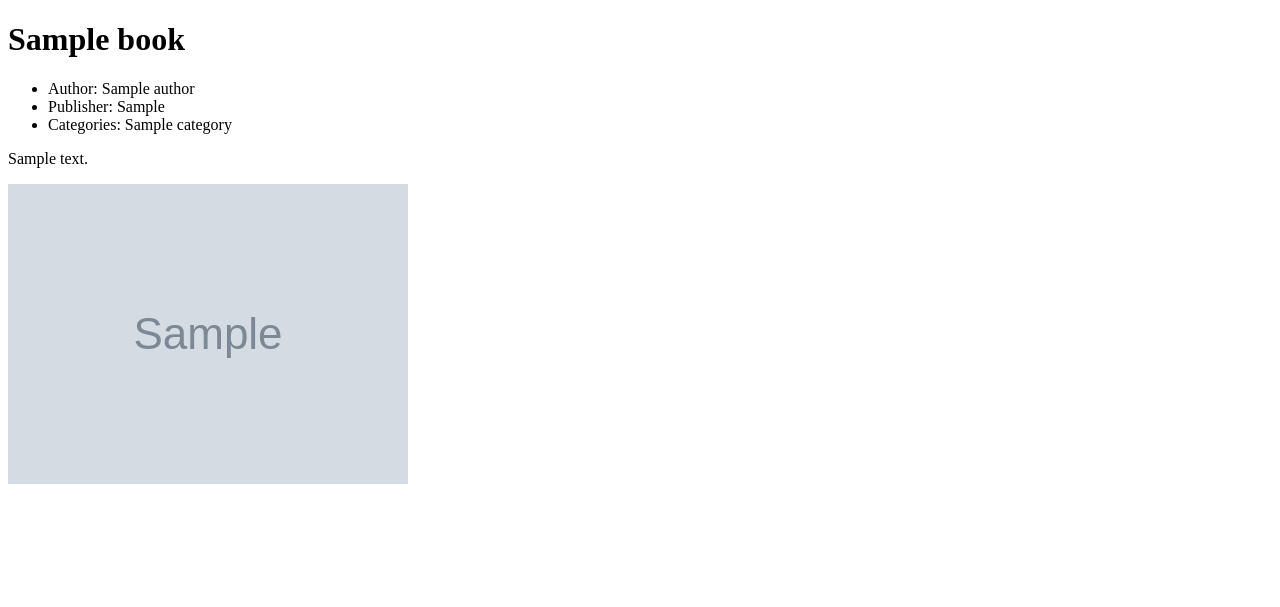
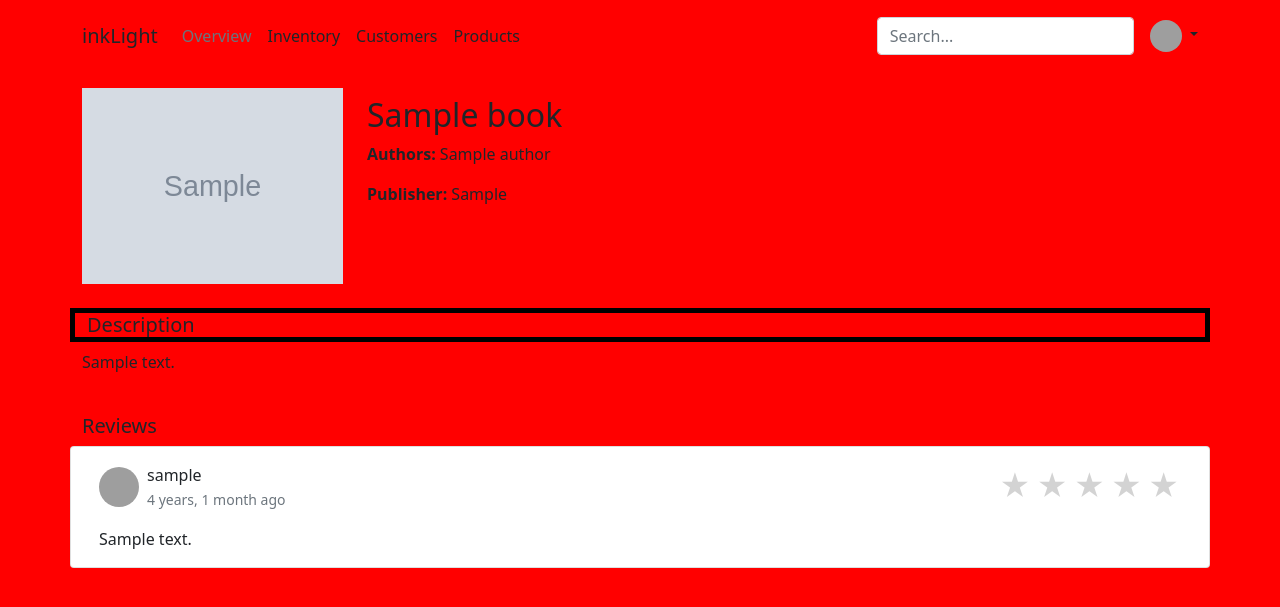
Before and after one commit to ahmed-kaif/inklight, a Django app: page /books/1 in a window 1280 px wide. Shown: the top 607 px of the page. Run offline with Django 5.2, Linux system fonts and the light colour scheme; tables that the repository leaves empty hold one stand-in row (values such as "Sample post"); grey boxes marked "Sample" are stand-in pictures; some libraries are stand-ins or nearby versions; grey boxes are pictures that could not be loaded.

Commit message:
book details and reviews added

```diff
--- a/books/admin.py
+++ b/books/admin.py
@@ -1,7 +1,7 @@
 from django.contrib import admin
 from import_export import resources, fields, widgets
 from import_export.admin import ImportExportModelAdmin
-from .models import Book, Author, Category, Review
+from .models import Book, Author, Category, Review, Sentiment
 
 # Register your models here.
 
@@ -39,3 +39,5 @@ class BookAdmin(ImportExportModelAdmin):
 admin.site.register(Book, BookAdmin)
 admin.site.register(Author)
 admin.site.register(Category)
+admin.site.register(Review)
+admin.site.register(Sentiment)
--- a/books/models.py
+++ b/books/models.py
@@ -41,11 +41,23 @@ class Book(models.Model):
         return self.title
 
 
+class Sentiment(models.Model):
+    title = models.CharField(max_length=200)
+    value = models.SmallIntegerField()
+
+    def __str__(self):
+        return self.title
+
+
 class Review(models.Model):
     user = models.ForeignKey(User, on_delete=models.CASCADE)
     book = models.ForeignKey(Book, on_delete=models.CASCADE)
     rating = models.PositiveIntegerField(choices=[(i, i) for i in range(1, 6)])
-    comment = models.TextField()
+    text = models.TextField()
+    sentiment = models.ForeignKey(
+        Sentiment, on_delete=models.SET_NULL, null=True, blank=True
+    )
+    created_at = models.DateTimeField(auto_now_add=True)
 
     def __str__(self):
         return f"Review for {self.book.title}"
--- a/books/urls.py
+++ b/books/urls.py
@@ -5,6 +5,4 @@ urlpatterns = [
     path("", views.index, name="index"),
     path("books/", views.book_list, name="book-list"),
     path("books/<pk>", views.book_details, name="book-details"),
-    path("accounts/", include("allauth.urls")),
-    path("dashboard/", views.dashboard, name="dashboard"),
 ]
--- a/books/views.py
+++ b/books/views.py
@@ -1,7 +1,7 @@
 from django.shortcuts import render
 from django.core import serializers
 from django.http import HttpResponse, JsonResponse
-from .models import Book
+from .models import Book, Review
 
 # Create your views here.
 
@@ -24,8 +24,10 @@ def book_list(request):
 
 def book_details(request, pk):
     book = Book.objects.get(id=pk)
+    reviews = Review.objects.filter(book__id=book.id)
     context = {
         "book": book,
+        "reviews": reviews,
     }
     return render(request, "book_details.html", context)
 
--- /dev/null
+++ b/static/books/css/styles.css
@@ -0,0 +1,26 @@
+.rating {
+  display: inline-block;
+  unicode-bidi: bidi-override;
+  color: lightgrey;
+  font-size: 30px;
+  width: 30px;
+  margin-right: 3px;
+}
+
+.rating:hover,
+.rating:hover ~ .rating {
+  color: #f39c12;
+}
+
+.rating.filled,
+.rating.filled ~ .rating {
+  color: #f39c12;
+}
+
+.test {
+  border: 5px solid black;
+}
+
+body {
+  background-color: red;
+}
--- /dev/null
+++ b/templates/base.html
@@ -0,0 +1,56 @@
+{% load static %}
+
+<!DOCTYPE html>
+<html lang="en">
+<head>
+    <meta charset="UTF-8">
+    <meta name="viewport" content="width=device-width, initial-scale=1.0">
+    <title>Document</title>
+    <link href="https://cdn.jsdelivr.net/npm/bootstrap@5.0.2/dist/css/bootstrap.min.css" rel="stylesheet" integrity="sha384-EVSTQN3/azprG1Anm3QDgpJLIm9Nao0Yz1ztcQTwFspd3yD65VohhpuuCOmLASjC" crossorigin="anonymous">
+    <link rel="stylesheet" href="{% static 'css/styles.css' %}">
+  </head>
+<body>
+    <header class="p-3 mb-3">
+        <div class="container">
+          <div class="d-flex flex-wrap align-items-center justify-content-center justify-content-lg-start">
+            <a href="/" class="d-flex align-items-center mb-2 mb-lg-0 text-dark  navbar-brand text-decoration-none">
+                inkLight
+            </a>
+
+            <ul class="nav col-12 col-lg-auto me-lg-auto mb-2 justify-content-center mb-md-0">
+              <li><a href="#" class="nav-link px-2 link-secondary">Overview</a></li>
+              <li><a href="#" class="nav-link px-2 link-dark">Inventory</a></li>
+              <li><a href="#" class="nav-link px-2 link-dark">Customers</a></li>
+              <li><a href="#" class="nav-link px-2 link-dark">Products</a></li>
+            </ul>
+
+            <form class="col-12 col-lg-auto mb-3 mb-lg-0 me-lg-3">
+              <input type="search" class="form-control" placeholder="Search..." aria-label="Search">
+            </form>
+
+            <div class="dropdown text-end">
+              <a href="#" class="d-block link-dark text-decoration-none dropdown-toggle" id="dropdownUser1" data-bs-toggle="dropdown" aria-expanded="false">
+                <img src="https://github.com/mdo.png" alt="mdo" width="32" height="32" class="rounded-circle">
+              </a>
+              <ul class="dropdown-menu text-small" aria-labelledby="dropdownUser1">
+                <li><a class="dropdown-item" href="#">New project...</a></li>
+                <li><a class="dropdown-item" href="#">Settings</a></li>
+                <li><a class="dropdown-item" href="#">Profile</a></li>
+                <li><hr class="dropdown-divider"></li>
+                <li><a class="dropdown-item" href="#">Sign out</a></li>
+              </ul>
+            </div>
+          </div>
+        </div>
+      </header>
+    <div class="container">
+
+    {%block content%}
+
+    {% endblock %}
+
+    </div>
+
+    <script src="/docs/5.0/dist/js/bootstrap.bundle.min.js" integrity="sha384-MrcW6ZMFYlzcLA8Nl+NtUVF0sA7MsXsP1UyJoMp4YLEuNSfAP+JcXn/tWtIaxVXM" crossorigin="anonymous"></script>
+</body>
+</html>
--- a/templates/book_details.html
+++ b/templates/book_details.html
@@ -1,12 +1,57 @@
-<!DOCTYPE html>
-<html lang="en">
-<head>
-    <meta charset="UTF-8">
-    <meta name="viewport" content="width=device-width, initial-scale=1.0">
-    <title>{{ book.title }}</title>
-</head>
-<body>
-    <h1>{{ book.title }}</h1>
+{% extends 'base.html' %}
+{% load humanize %}
+    {% block content %}
+    <div class="row">
+        <div class="col-md-3 col-12">
+            <!-- Book Cover Image -->
+            <img src="{{book.image}}" class="img-fluid" alt="Book Cover">
+        </div>
+        <div class="col-md-9 col-12">
+            <!-- Book Details -->
+            <h2 class="mt-2">{{book.title}}</h2>
+            <p><strong>Authors:</strong>
+                {% for author in book.authors.all %}
+                {{ author.name }}
+            {% endfor %}
+            </p>
+
+            <p><strong>Publisher:</strong> {{book.publisher}}</p>
+    </div>
+     <!-- Book Description -->
+     <h5 class="mt-4 test">Description</h5>
+     <p>{{book.description}}</p>
+
+     <!-- Reviews -->
+     <h5 class="mt-4">Reviews</h5>
+     {% for review in reviews %}
+     <div class="card mb-3">
+         <div class="card-body">
+             <div class="d-flex justify-content-between">
+                 <div class="d-flex align-items-center">
+                     <!-- User Avatar -->
+                     <img src="user_avatar.jpg" class="rounded-circle me-2" alt="User Avatar" style="width: 40px; height: 40px;">
+                     <!-- Username -->
+                     <div class="flex-column">
+                         <p class="mb-0">{{review.user}}</p>
+                     <small class="text-muted">{{review.created_at | naturaltime }}</small>
+                     </div>
+
+                 </div>
+                 <!-- Rating Stars -->
+                 {% include "partials/ratings.html" %}
+             </div>
+             <!-- Review Text -->
+             <p class="card-text mt-3">{{review.text}}</p>
+             <!-- Relative Time Description -->
+         </div>
+     </div>
+     {% endfor %}
+     <!-- Additional Details (Add more properties as needed) -->
+     <!-- <p><strong>ISBN:</strong> 123456789</p>
+     <p><strong>Genre:</strong> Fiction</p>
+     <p><strong>Pages:</strong> 300</p> -->
+ </div>
+    {% comment %} <h1>{{ book.title }}</h1>
     <ul>
         <li> Author: {% for author in book.authors.all %}
                 {{ author.name }}
@@ -22,6 +67,9 @@
         {{ book.description }}
     </p>
     <img src="{{book.image}}" alt="Book Image">
-
-</body>
-</html>
+    <h2>All Reviews</h2>
+    {% for review in reviews %}
+        <p> {{review.user}} </p>
+        <p>{{review.text}}</p>
+    {% endfor %} {% endcomment %}
+{%endblock%}
--- /dev/null
+++ b/templates/partials/ratings.html
@@ -0,0 +1,5 @@
+<div id="rating-container">
+    {% for i in "12345" %}
+        <span class="rating {% if i <= user_rating %}filled{% endif %}">★</span>
+    {% endfor %}
+</div>
```
Also changed, not shown: inklight/settings.py (+7 -2 lines), templates/book_list.html (+21 -14 lines), books/migrations/0002_rename_comment_review_text_alter_book_authors_and_more.py (added), books/migrations/0003_sentiment_review_sentiment.py (added), books/migrations/0004_review_created_at.py (added), books/migrations/0005_alter_review_created_at.py (added).
